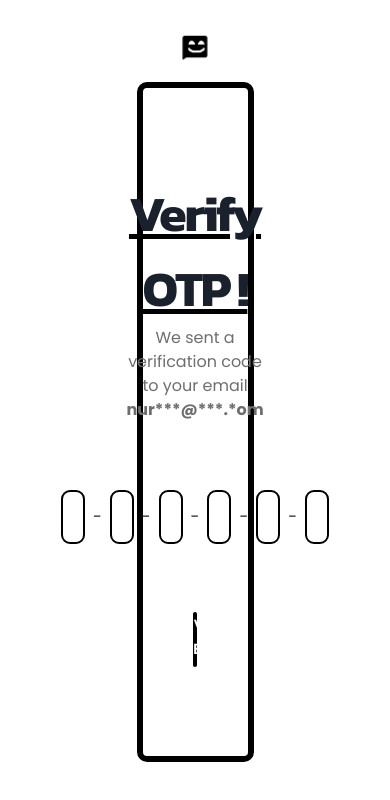
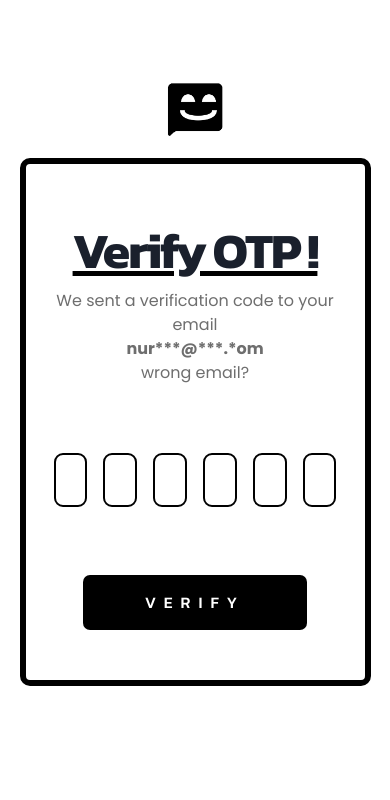
Before and after one commit to Nexthrive/NexText, a Next.js app: page /otp in a window 390 px wide. Shown: the top 800 px of the page. Built offline with nearby package versions, Linux system fonts and the light colour scheme.

Commit message:
made it responsive ong

```diff
--- a/src/app/(auth)/otp/page.tsx
+++ b/src/app/(auth)/otp/page.tsx
@@ -8,14 +8,17 @@ import NexText from "../../../../public/NexText.png";
 import OtpInput from "react-otp-input";
 
 import "./styles.scss";
+import Link from "next/link";
 
 export default function Otp() {
 	const [otp, setOtp] = useState("");
 
-	const signup = async () => {
-		console.log(setOtp);
+	const verify = async () => {
 		try {
-			const res = await axios.post("some/api", {});
+			const res = await axios.post("some/api", {
+				email: "some@example.com",
+				otp: otp,
+			});
 
 			console.log(res);
 		} catch (err) {
@@ -26,13 +29,15 @@ export default function Otp() {
 	return (
 		<>
 			<div className="container-center">
-				<form onSubmit={signup}>
+				<form onSubmit={verify}>
 					<div className="form-header">
 						<Image src={NexText} alt="" className="nextext" />
 						<h1>Verify OTP !</h1>
 						<p>
 							We sent a verification code to your email <br />
 							<span>nur***@***.*om</span>
+							<br />
+							<Link href="/signup"> wrong email?</Link>
 						</p>
 					</div>
 					<div className="form-inputs">
@@ -40,7 +45,6 @@ export default function Otp() {
 							value={otp}
 							onChange={setOtp}
 							numInputs={6}
-							renderSeparator={<span>-</span>}
 							renderInput={(props) => <input {...props} />}
 							inputType="number"
 							containerStyle={{
--- a/src/app/(auth)/otp/styles.scss
+++ b/src/app/(auth)/otp/styles.scss
@@ -94,3 +94,55 @@ form {
 		}
 	}
 }
+
+@media only screen and (max-width: 1200px) {
+	form {
+		width: 90%; /* Make the form take up 90% of the screen width */
+	}
+
+	.form-header h1 {
+		font-size: 2.5rem; /* Decrease the font size for smaller screens */
+	}
+
+	.form-header p {
+		font-size: 0.9rem; /* Decrease the font size for smaller screens */
+	}
+
+	.nextext {
+		width: 50%; /* Decrease the width of the image for smaller screens */
+		max-width: 75px; /* Set a maximum width for the image */
+		top: -100px; /* Move the image up for smaller screens */
+	}
+
+	.form-inputs {
+		width: 100%; /* Make the form inputs take up 100% of the screen width */
+	}
+
+	.form-btn button {
+		width: 100%; /* Make the button take up 100% of the screen width */
+	}
+}
+
+/* For screens that are 400px wide or less, mobile-first design */
+@media only screen and (max-width: 400px) {
+	form {
+		padding: 50px 20px; /* Decrease the padding for smaller screens */
+	}
+
+	.form-header h1 {
+		font-size: 2rem; /* Decrease the font size for even smaller screens */
+	}
+
+	.form-header p {
+		font-size: 0.8rem; /* Decrease the font size for even smaller screens */
+	}
+
+	.nextext {
+		width: 35%; /* Decrease the width of the image for even smaller screens */
+		top: -75px; /* Move the image up even more for even smaller screens */
+	}
+
+	.form-btn button {
+		height: 45px; /* Decrease the height of the button for even smaller screens */
+	}
+}
--- a/src/app/(auth)/signup/styles.scss
+++ b/src/app/(auth)/signup/styles.scss
@@ -87,3 +87,86 @@ form {
 		}
 	}
 }
+
+@media only screen and (max-width: 1000px) {
+	form {
+		width: 40%;
+		padding: 70px 30px;
+
+		.form-header {
+			margin-bottom: 50px;
+
+			.nextext {
+				width: 40%;
+				max-width: 120px;
+				top: -140px;
+			}
+		}
+
+		.form-inputs {
+			margin-bottom: 40px;
+		}
+
+		.form-btn {
+			button {
+				width: 80%;
+			}
+		}
+	}
+}
+
+@media only screen and (max-width: 800px) {
+	form {
+		width: 50%;
+		padding: 50px 20px;
+
+		.form-header {
+			font-size: 2.5rem;
+			margin-bottom: 40px;
+
+			.nextext {
+				width: 50%;
+				max-width: 100px;
+				top: -120px;
+			}
+		}
+
+		.form-inputs {
+			margin-bottom: 30px;
+		}
+
+		.form-btn {
+			button {
+				width: 90%;
+			}
+		}
+	}
+}
+
+@media only screen and (max-width: 600px) {
+	form {
+		width: 70%;
+		padding: 40px 15px;
+
+		.form-header {
+			font-size: 2rem;
+			margin-bottom: 30px;
+
+			.nextext {
+				width: 60%;
+				max-width: 80px;
+				top: -100px;
+			}
+		}
+
+		.form-inputs {
+			margin-bottom: 20px;
+		}
+
+		.form-btn {
+			button {
+				width: 100%;
+			}
+		}
+	}
+}
```
Also changed, not shown: src/app/styles.scss (+80 -0 lines).
